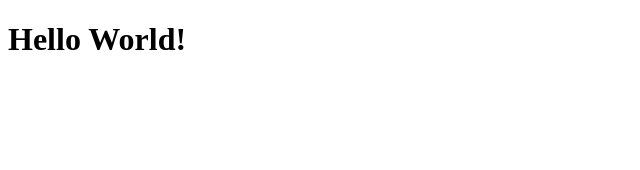
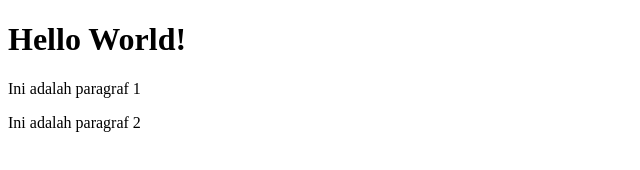
Before and after one commit to rayhan-afk/coba_ITW, a plain HTML site: page index.html in a window 1280 px wide. Shown: the whole page, without its empty margins (0-640 px from the left). Drawn offline with Linux system fonts and the light colour scheme.

Commit message:
nambahin 2 buah paragraf

```diff
--- a/index.html
+++ b/index.html
@@ -5,6 +5,8 @@
 </head>
 <body>
 	<h1>Hello World!</h1>
+	<p>Ini adalah paragraf 1</p>
+	<p>Ini adalah paragraf 2</p>
 
 </body>
 </html>
```
